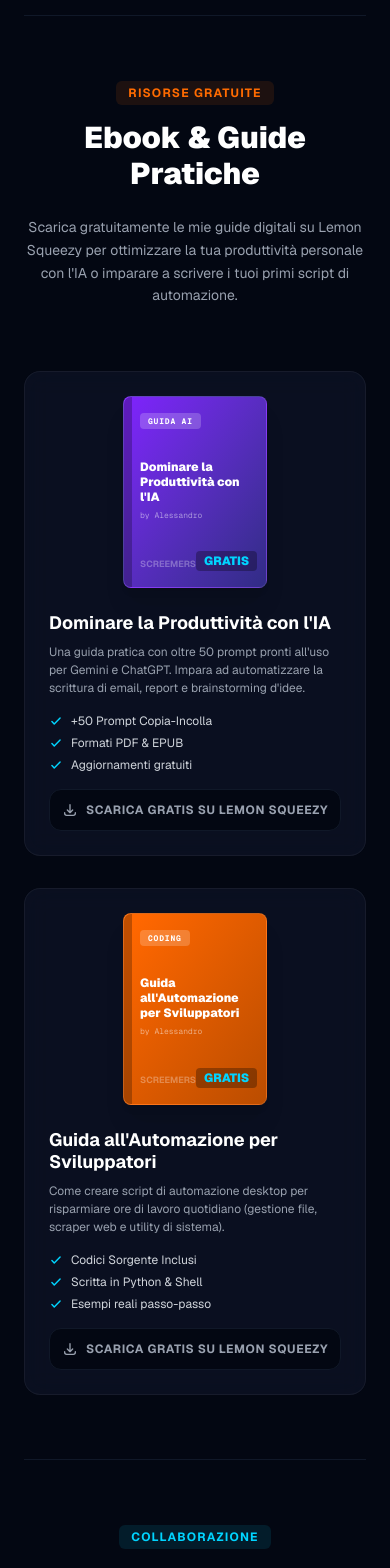
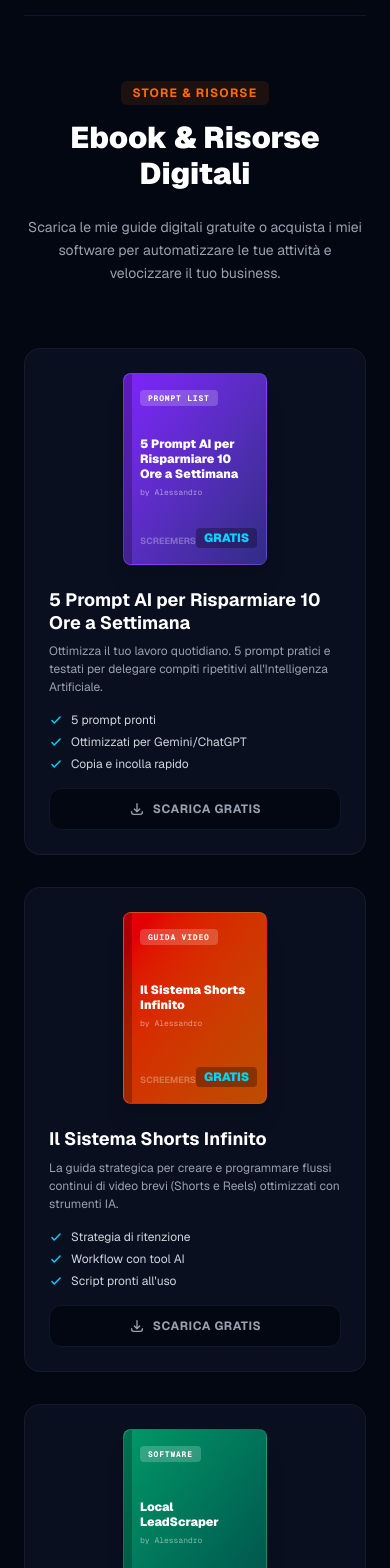
Before and after one commit to Screemerss/portfolio-screemers, a Next.js app: page / in a window 390 px wide. Shown: the part 10160-11728 px from the top of the page. Built offline with nearby package versions, Linux system fonts and the light colour scheme.

Commit message:
Aggiunti prodotti reali Lemon Squeezy e configurato script overlay

```diff
--- a/app/page.tsx
+++ b/app/page.tsx
@@ -1,6 +1,7 @@
 "use client";
 
 import { useState } from "react";
+import Script from "next/script";
 
 // Progetti reali mappati direttamente dai repository GitHub
 const progetti = [
@@ -91,23 +92,33 @@ const progetti = [
 const ebooks = [
   {
     id: 1,
-    titolo: "Dominare la Produttività con l'IA",
-    descrizione: "Una guida pratica con oltre 50 prompt pronti all'uso per Gemini e ChatGPT. Impara ad automatizzare la scrittura di email, report e brainstorming d'idee.",
+    titolo: "5 Prompt AI per Risparmiare 10 Ore a Settimana",
+    descrizione: "Ottimizza il tuo lavoro quotidiano. 5 prompt pratici e testati per delegare compiti ripetitivi all'Intelligenza Artificiale.",
     prezzo: "GRATIS",
     coverColor: "from-violet-600 to-indigo-900",
-    badge: "GUIDA AI",
-    link: "https://screemerss.lemonsqueezy.com/", // Sostituisci con il link reale del checkout a 0$
-    features: ["+50 Prompt Copia-Incolla", "Formati PDF & EPUB", "Aggiornamenti gratuiti"]
+    badge: "PROMPT LIST",
+    link: "https://screemers.lemonsqueezy.com/checkout/buy/79f64337-f373-415b-9963-da291a5b5b59?embed=1",
+    features: ["5 prompt pronti", "Ottimizzati per Gemini/ChatGPT", "Copia e incolla rapido"]
   },
   {
     id: 2,
-    titolo: "Guida all'Automazione per Sviluppatori",
-    descrizione: "Come creare script di automazione desktop per risparmiare ore di lavoro quotidiano (gestione file, scraper web e utility di sistema).",
+    titolo: "Il Sistema Shorts Infinito",
+    descrizione: "La guida strategica per creare e programmare flussi continui di video brevi (Shorts e Reels) ottimizzati con strumenti IA.",
     prezzo: "GRATIS",
-    coverColor: "from-orange-500 to-amber-700",
-    badge: "CODING",
-    link: "https://screemerss.lemonsqueezy.com/", // Sostituisci con il link reale del checkout a 0$
-    features: ["Codici Sorgente Inclusi", "Scritta in Python & Shell", "Esempi reali passo-passo"]
+    coverColor: "from-red-600 to-amber-700",
+    badge: "GUIDA VIDEO",
+    link: "https://screemers.lemonsqueezy.com/checkout/buy/ad407c0d-78ef-4d32-abdb-49746a76ca7c?embed=1",
+    features: ["Strategia di ritenzione", "Workflow con tool AI", "Script pronti all'uso"]
+  },
+  {
+    id: 3,
+    titolo: "Local LeadScraper",
+    descrizione: "Unlimited B2B Lead Generator. Scraper automatico di contatti locali per estrarre email, telefoni e informazioni aziendali senza limiti d'uso.",
+    prezzo: "€9.99",
+    coverColor: "from-emerald-600 to-teal-900",
+    badge: "SOFTWARE",
+    link: "https://screemers.lemonsqueezy.com/checkout/buy/0f7c5691-89e1-423e-97a9-3a708f5a0ddf?embed=1",
+    features: ["Estrazione B2B illimitata", "File CSV/Excel pronto", "Aggiornamenti gratuiti a vita"]
   }
 ];
 
@@ -251,6 +262,7 @@ export default function Home() {
 
   return (
     <div className="min-h-screen bg-[#030712] text-[#f3f4f6] font-sans antialiased selection:bg-[#FF6B00] selection:text-white relative">
+      <Script src="https://assets.lemonsqueezy.com/lemon.js" defer strategy="afterInteractive" />
 
       {/* Background Glows decorativi */}
       <div className="absolute top-0 left-1/4 w-[500px] h-[500px] bg-[#8A2BE2]/10 rounded-full blur-[120px] pointer-events-none -z-10 animate-pulse-glow"></div>
@@ -1055,29 +1067,29 @@ export default function Home() {
         <section id="risorse" className="py-16 border-t border-gray-900 scroll-mt-24">
           <div className="text-center max-w-3xl mx-auto mb-16">
             <span className="text-xs font-bold uppercase tracking-widest text-[#FF6B00] bg-[#FF6B00]/10 px-3 py-1 rounded-md">
-              Risorse Gratuite
+              Store & Risorse
             </span>
             <h3 className="text-3xl md:text-5xl font-black mt-4 mb-6 text-white">
-              Ebook & Guide Pratiche
+              Ebook & Risorse Digitali
             </h3>
             <p className="text-gray-400 text-sm md:text-base leading-relaxed">
-              Scarica gratuitamente le mie guide digitali su Lemon Squeezy per ottimizzare la tua produttività personale con l'IA o imparare a scrivere i tuoi primi script di automazione.
+              Scarica le mie guide digitali gratuite o acquista i miei software per automatizzare le tue attività e velocizzare il tuo business.
             </p>
           </div>
 
-          <div className="grid grid-cols-1 md:grid-cols-2 gap-8 max-w-4xl mx-auto">
+          <div className="grid grid-cols-1 md:grid-cols-2 lg:grid-cols-3 gap-8 max-w-6xl mx-auto">
             {ebooks.map((ebook) => (
               <div
                 key={ebook.id}
-                className="glass-panel rounded-2xl p-6 flex flex-col sm:flex-row items-center sm:items-stretch gap-6 border border-gray-900 hover:border-[#FF6B00]/30 transition-all duration-300"
+                className="glass-panel rounded-2xl p-6 flex flex-col items-center sm:items-stretch gap-6 border border-gray-900 hover:border-[#FF6B00]/30 transition-all duration-300"
               >
                 {/* Copertina Libro 3D-like in CSS */}
-                <div className={`w-36 h-48 rounded-lg bg-gradient-to-br ${ebook.coverColor} p-4 flex flex-col justify-between shadow-xl shrink-0 relative overflow-hidden group select-none border border-white/10`}>
+                <div className={`w-36 h-48 rounded-lg bg-gradient-to-br ${ebook.coverColor} p-4 flex flex-col justify-between shadow-xl shrink-0 relative overflow-hidden group select-none border border-white/10 mx-auto`}>
                   <div className="absolute top-0 left-0 w-2 h-full bg-black/25 z-10"></div>
                   <span className="text-[8px] font-mono font-bold tracking-widest bg-white/20 text-white px-2 py-0.5 rounded w-fit uppercase">
                     {ebook.badge}
                   </span>
-                  <div className="space-y-1">
+                  <div className="space-y-1 text-left">
                     <p className="text-xs font-black text-white leading-tight">{ebook.titolo}</p>
                     <p className="text-[8px] text-white/50 font-mono">by Alessandro</p>
                   </div>
@@ -1114,14 +1126,12 @@ export default function Home() {
 
                   <a
                     href={ebook.link}
-                    target="_blank"
-                    rel="noopener noreferrer"
-                    className="w-full py-3 rounded-xl font-bold text-xs uppercase tracking-wider text-center bg-gray-950 border border-gray-900 hover:border-[#FF6B00]/40 hover:text-white text-gray-400 transition-all duration-300 flex items-center justify-center gap-2"
+                    className="lemonsqueezy-button w-full py-3 rounded-xl font-bold text-xs uppercase tracking-wider text-center bg-gray-950 border border-gray-900 hover:border-[#FF6B00]/40 hover:text-white text-gray-400 transition-all duration-300 flex items-center justify-center gap-2"
                   >
                     <svg className="w-4 h-4" fill="none" stroke="currentColor" viewBox="0 0 24 24">
                       <path strokeLinecap="round" strokeLinejoin="round" strokeWidth="2" d="M4 16v1a3 3 0 003 3h10a3 3 0 003-3v-1m-4-4l-4 4m0 0l-4-4m4 4V4" />
                     </svg>
-                    Scarica Gratis su Lemon Squeezy
+                    {ebook.prezzo === "GRATIS" ? "Scarica Gratis" : `Acquista per ${ebook.prezzo}`}
                   </a>
                 </div>
               </div>
```
